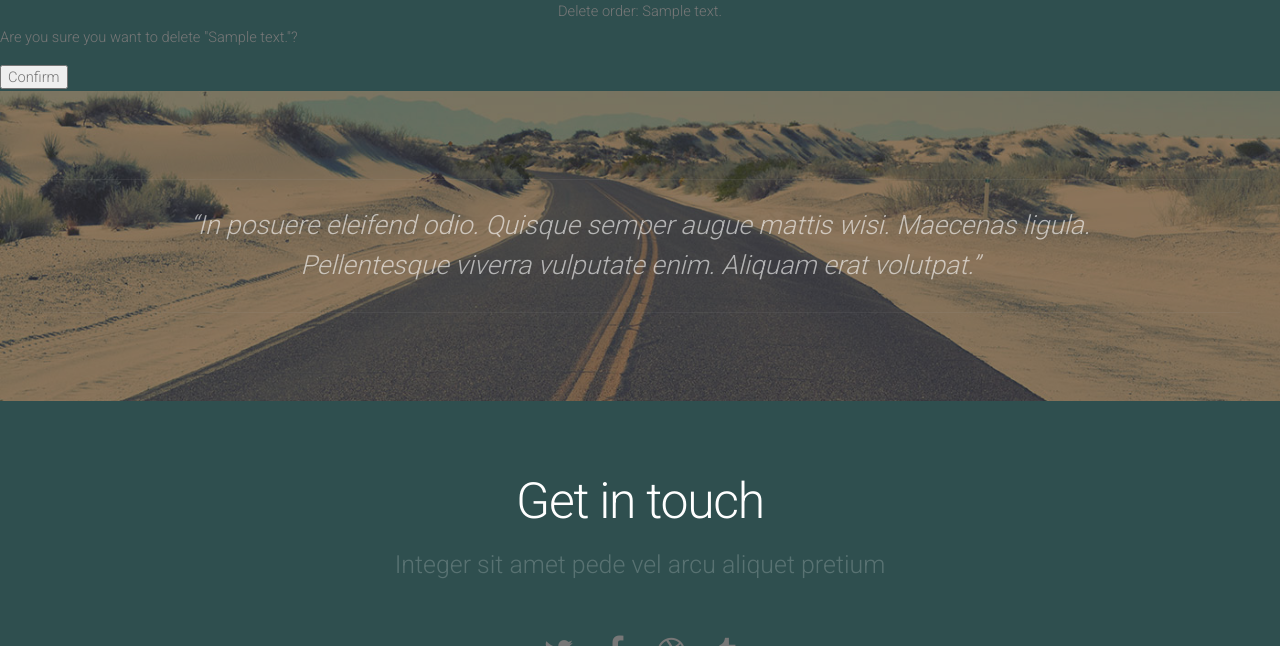
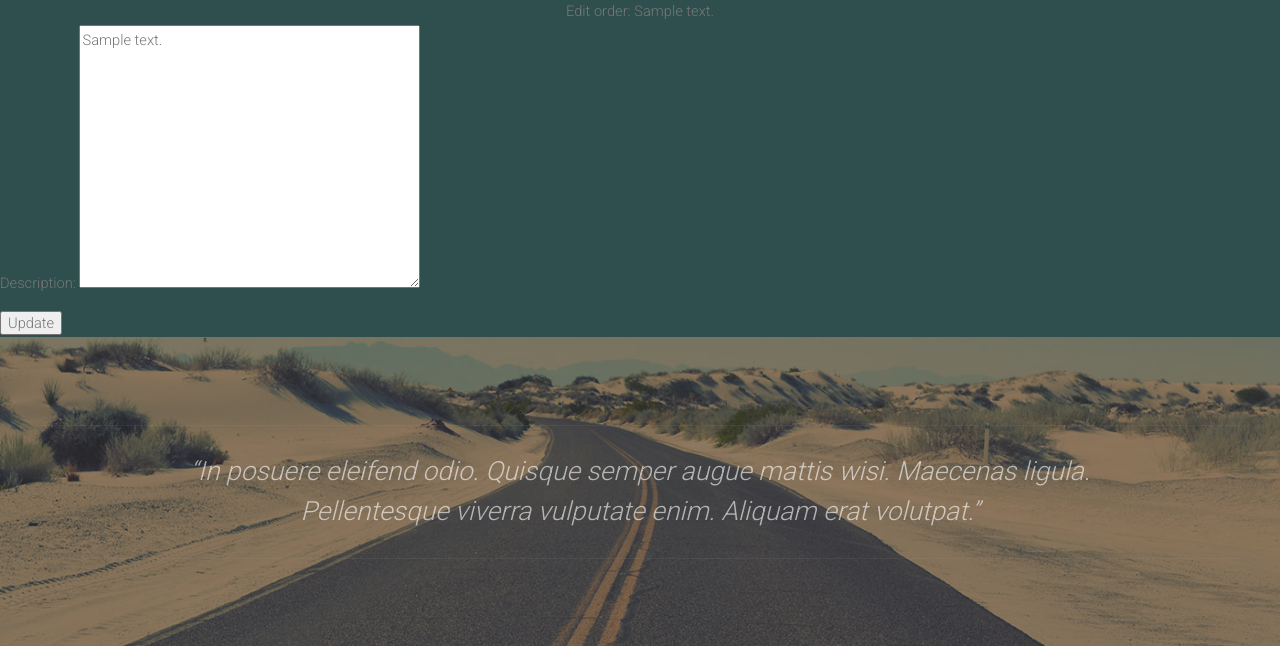
Before and after one commit to GSYankov/Autoworld, a Django app: page /orders/edit/1 in a window 1280 px wide. Shown: the part 74-720 px from the top of the page. Run offline with Django 3.2, Linux system fonts and the light colour scheme; a user stored in the database is signed in; tables that the repository leaves empty hold one stand-in row (values such as "Sample post"); some libraries are stand-ins or nearby versions.

Commit message:
Small edit delete fixes

```diff
--- a/orders/urls.py
+++ b/orders/urls.py
@@ -5,8 +5,8 @@ from django.urls import path, include
 urlpatterns = [
     path('create/', OrderCreateView.as_view(), name='orders create'),
     path('list/', orders_list, name='orders list'),
-    path('my/orders/', MyOrdersList.as_view(), name='my orders'),
-    path('my/orders/customer', MyOrdersCustomerList.as_view(), name='my orders customer'),
+    path('my/', MyOrdersList.as_view(), name='my orders'),
+    path('my/customer', MyOrdersCustomerList.as_view(), name='my orders customer'),
     path('offer/<int:order_id>', make_offer, name='make offer'),
     path('my/offers/', MyOffersList.as_view(), name='my offers'),
     path('getoffers/<int:order_id>', GetOffersListByOrderId.as_view(), name='get offers by order id'),
--- a/orders/views.py
+++ b/orders/views.py
@@ -95,10 +95,11 @@ class OrderUpdate(LoginRequiredMixin, UpdateView):
     model = Order
     fields = ['description']
     template_name = 'orders/order-edit.html'
-    success_url = '/'
+    success_url = reverse_lazy('my orders customer')
+
 
 
 class OrderDelete(LoginRequiredMixin, DeleteView):
     model = Order
-    success_url = reverse_lazy('my offers')
+    success_url = reverse_lazy('my orders customer')
     template_name = 'orders/order-delete.html'
--- a/templates/orders/order-edit.html
+++ b/templates/orders/order-edit.html
@@ -2,10 +2,10 @@
 
 {% block content %}
 
-<h1>Delete order: {{order}}</h1>
+<h1>Edit order: {{order}}</h1>
 <form method="post">
     {% csrf_token %}
-    <p>Are you sure you want to delete "{{ order }}"?</p>
-    <input type="submit" value="Confirm">
+    {{ form.as_p }}
+    <input type="submit" value="Update">
 </form>
 {% endblock %}
```
